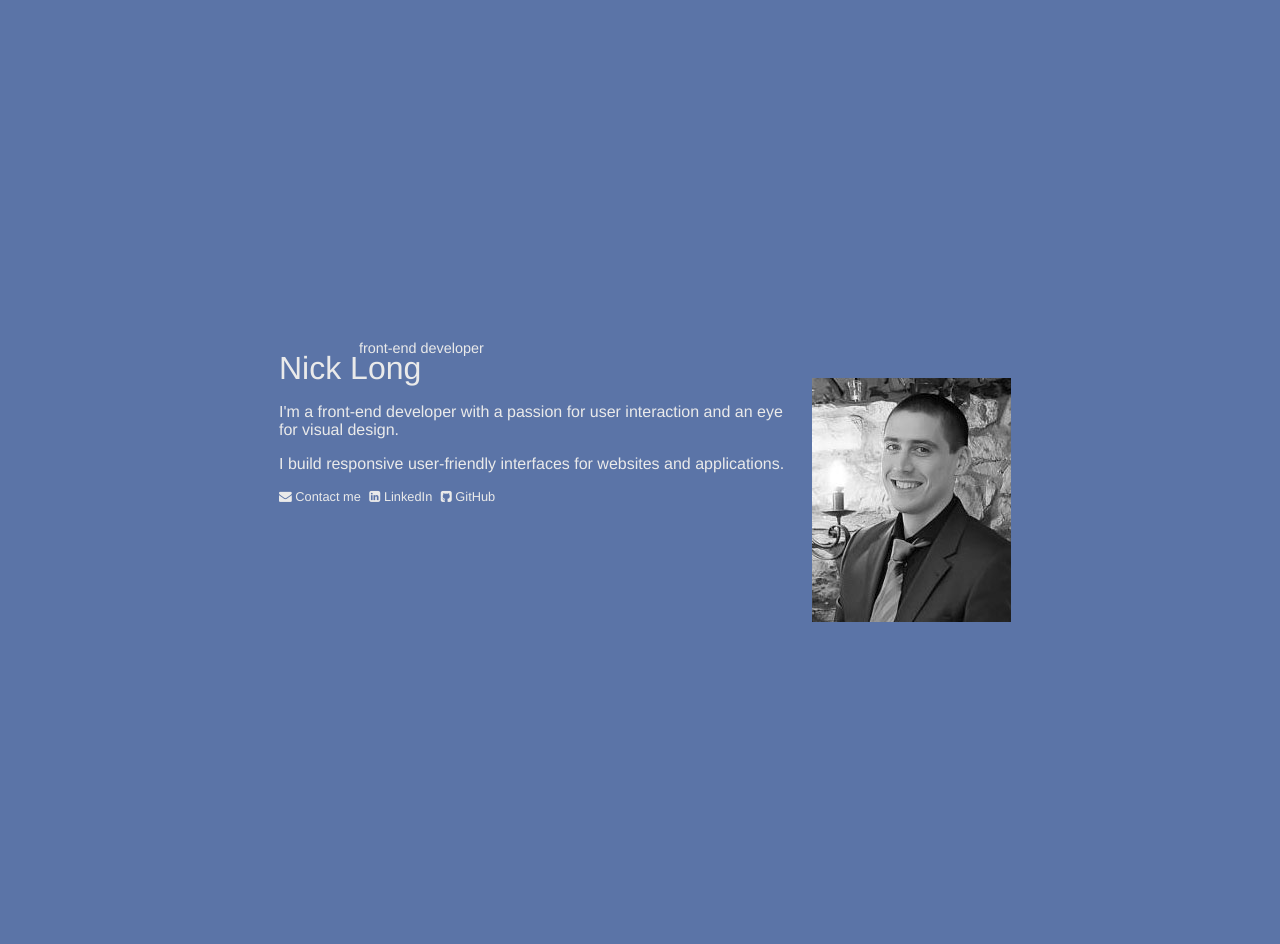
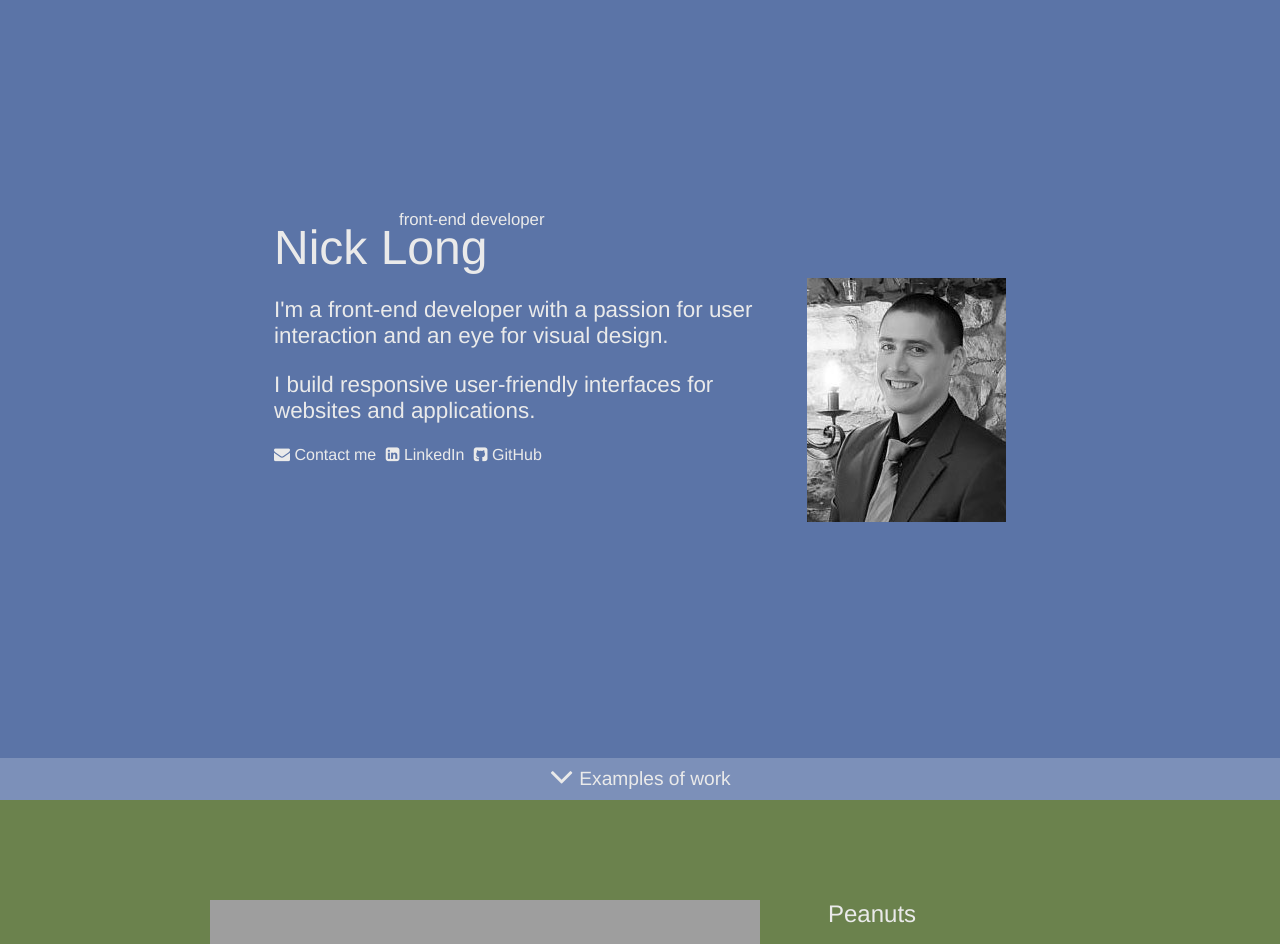
Before and after one commit to nicklosh/nicklongportfolio, a PHP site: page / in a window 1280 px wide. Shown: the top 944 px of the page. Run offline with PHP 8.4, Linux system fonts and the light colour scheme; grey boxes are pictures that could not be loaded.

Commit message:
splash page responsive layout

```diff
--- a/css/main.css
+++ b/css/main.css
@@ -402,18 +402,31 @@ footer {
       top: 0;
       left: 0;
       bottom: 0;
-      right: 0; } }
+      right: 0; }
+      .screen#aboutme .content h1 {
+        font-size: 3em; }
+        .screen#aboutme .content h1 small {
+          font-size: 35%;
+          left: 125px; } }
 @media screen and (min-width: 630px) {
   .screen#aboutme .content {
     max-width: 40%;
     background: url("/img/profile.jpg") no-repeat right;
     padding-right: 220px; } }
 @media screen and (min-width: 650px) {
+  .screen#aboutme .content p {
+    font-size: 1.4em; }
+
   .imageSwitcher {
     margin: 0 auto; } }
+@media screen and (min-width: 700px) {
+  .screen#aboutme .content p {
+    font-size: 1.4em; }
+  .screen#aboutme .content .contactList {
+    font-size: 1em; } }
 @media screen and (min-width: 850px) {
-  .screen {
-    padding: 100px 0; }
+  .screen .content {
+    padding: 100px 0 80px; }
 
   .text {
     float: right;
--- a/scss/main.scss
+++ b/scss/main.scss
@@ -468,6 +468,7 @@ footer{
 }
 
 @media screen and (min-width: 550px){
+
 .screen#aboutme{
 	position: relative;
 	.content{
@@ -479,6 +480,13 @@ footer{
 		left: 0;
 		bottom: 0;
 		right: 0;
+			h1{
+				font-size: 3em;
+				small{
+					font-size: 35%;
+					left: 125px;
+				}
+			}
 		}
 	}
 
@@ -497,13 +505,34 @@ footer{
 	}
 }
 @media screen and (min-width: 650px){
+	.screen#aboutme{
+		.content{
+			p{
+				font-size: 1.4em;
+			}
+		}
+	}
 	.imageSwitcher{
 		margin: 0 auto;
 	}
 }
+@media screen and (min-width: 700px){
+	.screen#aboutme{
+		.content{
+			p{
+				font-size: 1.4em;
+			}
+			.contactList{
+				font-size: 1em;
+			}
+		}
+	}
+}
 @media screen and (min-width: 850px){
 	.screen{
-		padding: 100px 0;
+		.content{
+		padding: 100px 0 80px;
+	}
 	}
 	.text{
 		float: right;
```
